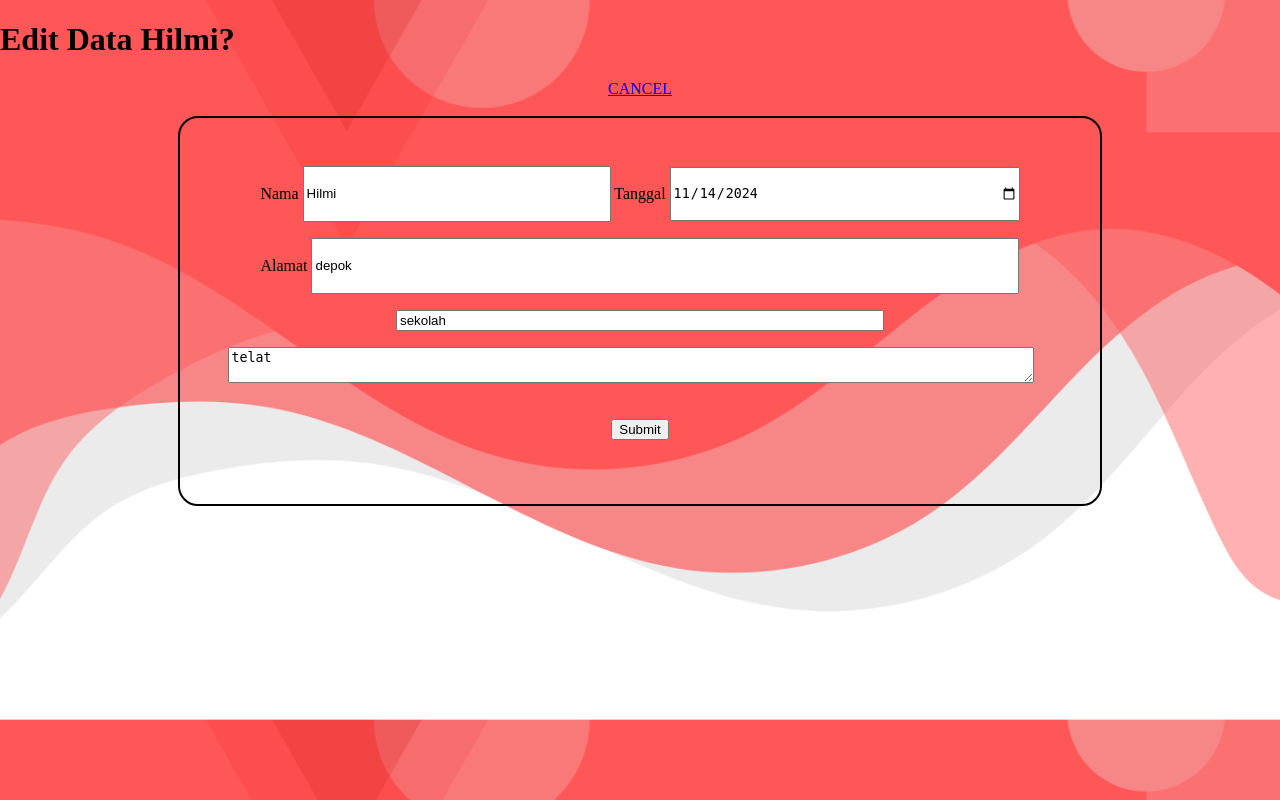
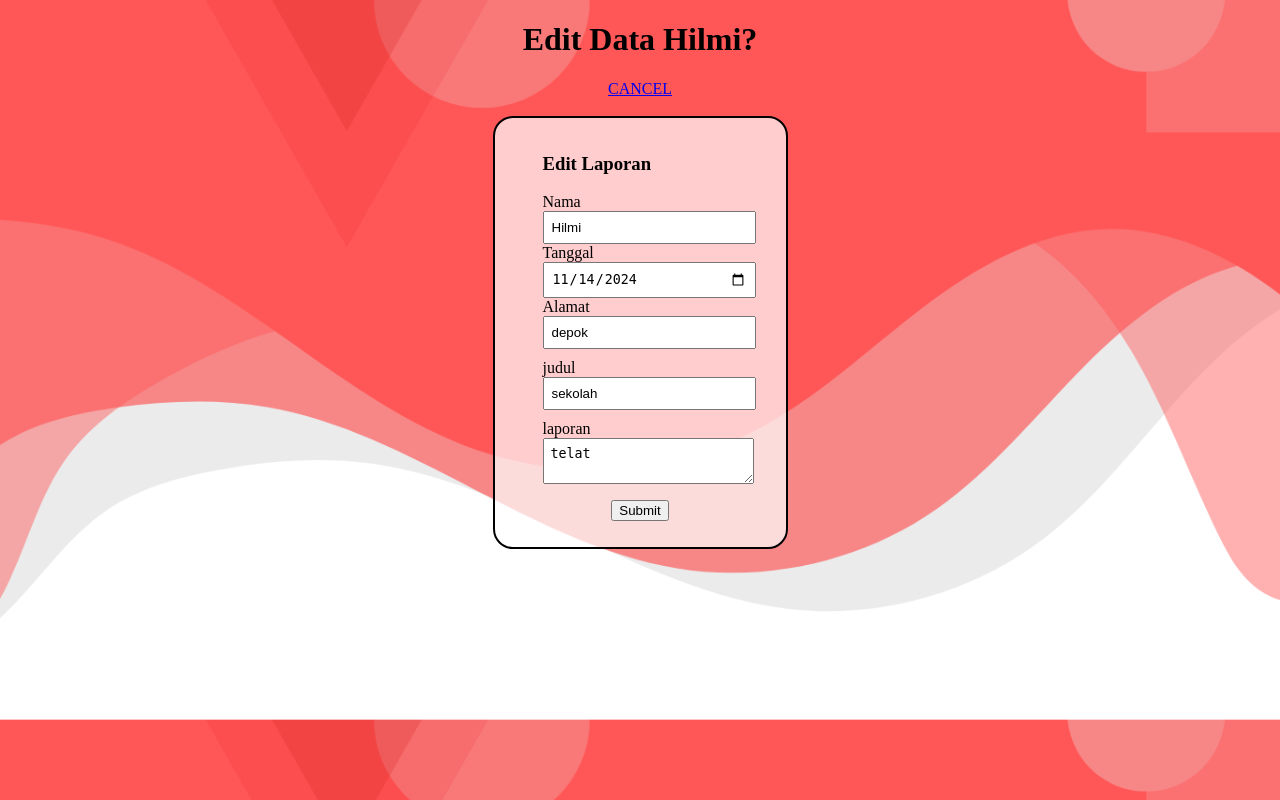
Before and after one commit to amdhilmi/E-Report, a PHP site: page /edit.php?id=20 in a window 1280 px wide. Run offline with PHP 8.4, Linux system fonts and the light colour scheme; data comes from the database, SQL or seed files in the repository.

Commit message:
fixing layout

```diff
--- a/edit.php
+++ b/edit.php
@@ -45,13 +45,13 @@
 <head>
     <meta charset="UTF-8">
     <meta name="viewport" content="width=device-width, initial-scale=1.0">
-    <link rel="stylesheet" href="edit.css">
+    <link rel="stylesheet" href="report.css">
     <link rel="stylesheet" href="style.css">
     <title>EDIT</title>
 </head>
 <body>
 
-    <h1>Edit Data <?= $data['nama'] ?>?</h1>
+    <h1 class="name">Edit Data <?= $data['nama'] ?>?</h1>
 
     <a href="hasil.php" style="justify-content: center; align-items: center; display: flex;">CANCEL</a>
 
@@ -61,21 +61,28 @@
         <div class="container">
             <div class="label">
                 <div class="nta">
+                    <h3 class="title">Edit Laporan</h3>
+                        <div class="box">
                             <label for="">Nama</label>
-        <input type="text" name="nama" id="nama" value="<?= $data['nama']?>" class="nama">
+                                <input type="text" class="nama" name="nama" id="nama" value="<?= $data['nama']?>" class="nama">
+
                             <label for="">Tanggal</label>
-        <input type="date" name="tanggal" id="date" value="<?= $data['tanggal']?>" class="tanggal">
+                                <input type="date" class="tanggal" name="tanggal" id="date" value="<?= $data['tanggal']?>" class="tanggal">
+
+                            <label for="">Alamat</label>
+                                <input type="text" class=""alamat name="alamat" id="alamat" value="<?= $data['alamat']?>" class="asal">
+                             </div>
+
+                            <div class="judul">
+                            <label for="">judul</label>
+                                <input type="text" class="judul" name="judul" id="jp" value="<?= $data['judul']?>">
+                            </div>
+
                             <div>
-        <label for="">Alamat</label>
-        <input type="text" name="alamat" id="alamat" value="<?= $data['alamat']?>" class="asal">
+                            <label for="">laporan</label>
+                                <textarea type="text" class="laporan" name="laporan" class="am" id="am" value="" class="am"><?= $data['laporan']?></textarea>
                             </div>
-</div>
-    <div class="judul">
-        <input type="text" name="judul" id="jp" value="<?= $data['judul']?>">
-    </div>
-    <div>
-        <textarea type="text" name="laporan" class="am" id="am" value="" class="am"><?= $data['laporan']?></textarea>
-    </div>
+
                             <div class="buttonS">
                         <button type="submit" name="btn">Submit</button>
                      </div>
--- a/report.css
+++ b/report.css
@@ -5,21 +5,10 @@
 }
 
 .label {
+    background: rgb(255, 255, 255, 0.7);
     border: solid 2px #000000;
-    padding: 3rem;
+    padding: 1rem;
     border-radius: 20px;
-}
-
-.container input {
-    width: 30rem;
-    justify-content: space-between;
-    margin-bottom: 1rem;
-}
-
-.container .am {
-    width: 50rem;
-    justify-content: space-between;
-    margin-bottom: 1rem;
 }
 
 .backText {
@@ -32,43 +21,52 @@
     color: #000000;
 }
 
-.container .nama {
-    width: 300px;
-    height: 50px;
-}
-.container .asal {
-    width: 700px;
-    height: 50px;
-}
-
-.container .tanggal {
-    width: 345px;
-    height: 50px;
-}
 .nta {
     margin-left: 2rem;
     margin-right: 2rem;
 }
 
-.judul {
-    justify-content: center;
-    align-items: center;
-    display: flex;
-}
-
-.title {
-    justify-content: center;
-    align-items: center;
-    display: flex;
-}
 
 .buttonS {
     justify-content: center;
     align-items: center;
     display: flex;
-    margin: 1rem;
+    margin: 1rem
 }
 
 .button2 {
     color: green;
 }
+
+input, textarea {
+    display: block;
+    width: 100%;
+    padding: 7px;
+}
+
+label {
+    display: block;
+    font-weight: normal;
+}
+
+.box > div {
+    width: 270px;
+    float: left;
+    margin-right: 10px;
+    margin-bottom: 10px;
+}
+
+.box {
+    float: right;
+}
+
+.nta > div {
+    margin-bottom: 10px;
+    min-width: 100px;
+}
+
+.name {
+    justify-content: center;
+    display: flex;
+    align-items: center;
+}
```
Also changed, not shown: Report.php (+11 -4 lines). Lines whose indentation alone changed are shown as unchanged.
